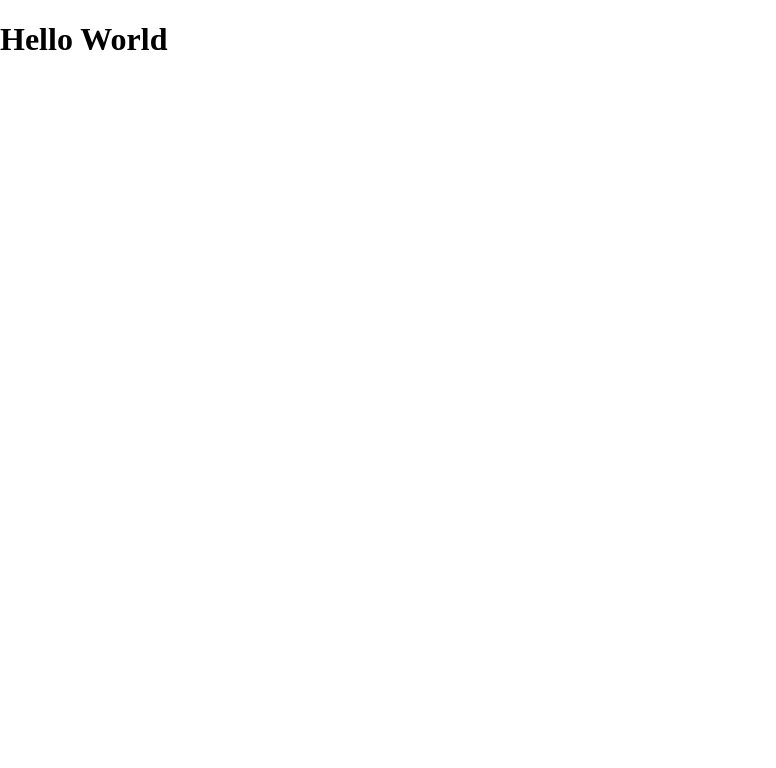
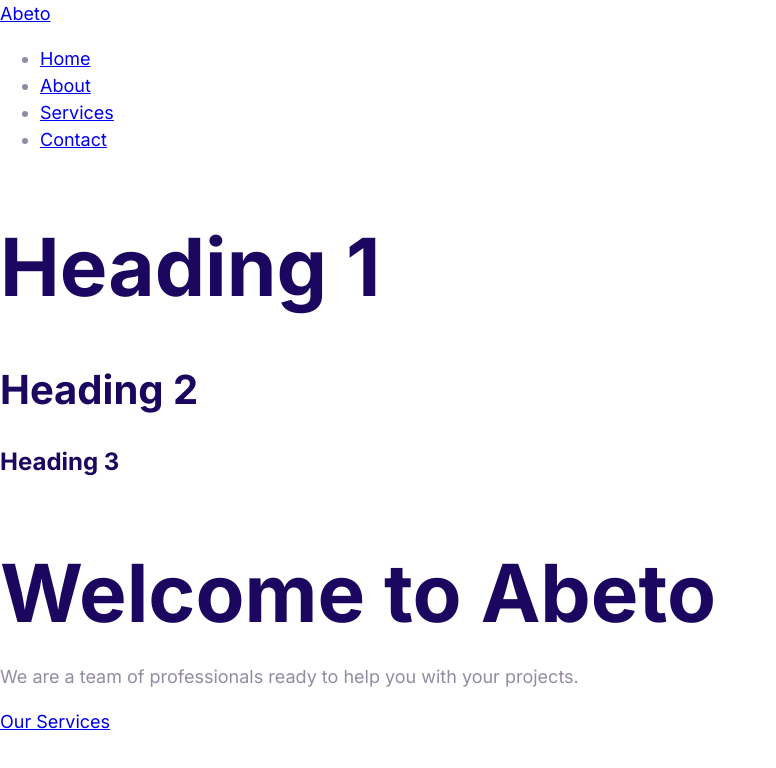
Before and after one commit to Yiheyistm/Abeto---Go-online, a plain HTML site: page index.html in a window 1280 px wide. Shown: the whole page, without its empty margins (0-776 px from the left). Drawn offline with Linux system fonts and the light colour scheme.

Commit message:
Define typography and font styles

```diff
--- a/css/style.css
+++ b/css/style.css
@@ -9,3 +9,42 @@
     --main-box-shadow: 0 2px 5px rgba(0, 0, 0, 0.1);
     --main-transition: 0.3s;
 }
+html{
+    font-size: 62.5%;
+}
+body{
+    font-family: Inter, Arial, Helvetica, sans-serif;
+    font-size: 2.4rem;
+    line-height: 1.5;
+    color: var(--color-body);
+}
+h1, h2, h3{
+    color: var(--color-headings);
+    margin-bottom: 1rem;
+}
+h1{
+    font-size: 7rem;
+}
+h2{
+    font-size: 4rem;
+}
+h3{
+    font-size: 3rem;
+}
+p{
+    margin-top: 0;
+}
+@media screen and (min-width: 1024px){
+    body{
+        font-size: 1.8rem;
+    }
+    h1{
+        font-size: 8rem;
+    }
+    h2{
+        font-size: 4rem;
+    }
+    h3{
+        font-size: 2.4rem;
+    }
+}
--- a/index.html
+++ b/index.html
@@ -1,13 +1,52 @@
 <!DOCTYPE html>
 <html lang="en">
-<head>
-    <meta charset="UTF-8">
-    <meta name="viewport" content="width=device-width, initial-scale=1.0">
+  <head>
+    <meta charset="UTF-8" />
+    <meta name="viewport" content="width=device-width, initial-scale=1.0" />
     <title>Abeto</title>
-    <link rel="stylesheet" href="css/normalize.css">
-    <link rel="stylesheet" href="css/style.css">
-</head>
-<body>
-    <h1>Hello World</h1>
-</body>
+    <link rel="stylesheet" href="css/normalize.css" />
+    <link rel="stylesheet" href="css/style.css" />
+    <link rel="preconnect" href="https://fonts.googleapis.com" />
+    <link rel="preconnect" href="https://fonts.gstatic.com" crossorigin />
+    <link
+      href="https://fonts.googleapis.com/css2?family=Inter:wght@100..900&display=optional"
+      rel="stylesheet"
+    />
+  </head>
+  <body>
+    <!-- navigation bar -->
+    <nav class="navbar">
+      <div class="container">
+        <a href="index.html" class="navbar__logo">Abeto</a>
+        <ul class="navbar__menu">
+          <li class="navbar__item">
+            <a href="index.html" class="navbar__link">Home</a>
+          </li>
+          <li class="navbar__item">
+            <a href="about.html" class="navbar__link">About</a>
+          </li>
+          <li class="navbar__item">
+            <a href="services.html" class="navbar__link">Services</a>
+          </li>
+          <li class="navbar__item">
+            <a href="contact.html" class="navbar__link">Contact</a>
+          </li>
+        </ul>
+      </div>
+    </nav>
+    <h1>Heading 1</h1>
+    <h2>Heading 2</h2>
+    <h3>Heading 3</h3>
+    <!-- hero section -->
+    <section class="hero">
+      <div class="container">
+        <h1 class="hero__heading">Welcome to Abeto</h1>
+        <p class="hero__text">
+          We are a team of professionals ready to help you with your projects.
+        </p>
+        <a href="services.html" class="btn">Our Services</a>
+      </div>
+    </section>
+    <!--  -->
+  </body>
 </html>
```
